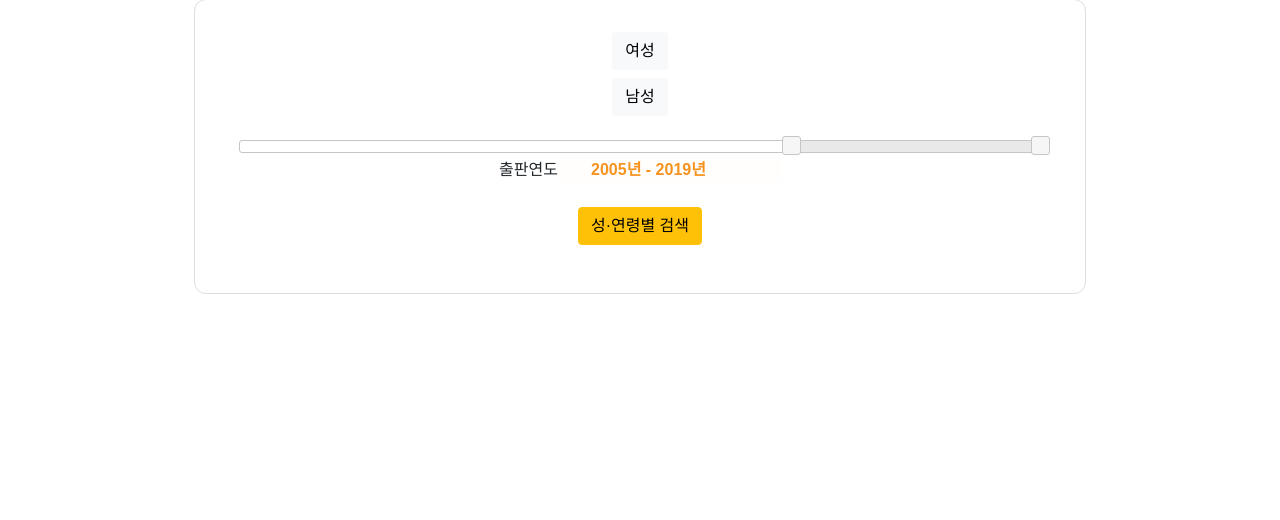
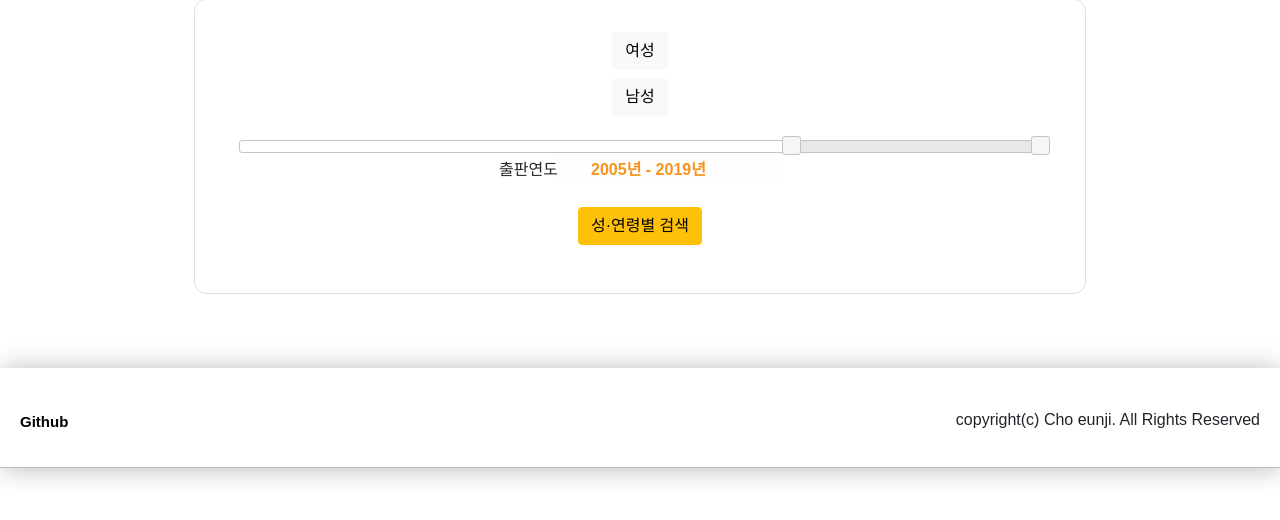
Before and after one commit to dmswl0311/library-AI-web-project, a Django app: page / in a window 1280 px wide. Shown: the part 174-694 px from the top of the page. Run offline with Django 3.2, Linux system fonts and the light colour scheme; data that the repository does not hold is empty; some libraries are stand-ins or nearby versions; some web fonts are replaced.

Commit message:
footer 추가, favicon 수정

```diff
--- a/mainapp/templates/index.html
+++ b/mainapp/templates/index.html
@@ -138,7 +138,7 @@
     <meta property="og:description" content="성,연령별 미대출 도서 추천받기">
     <meta property="og:image"
         content="https://images.unsplash.com/photo-1544716278-ca5e3f4abd8c?ixid=MXwxMjA3fDB8MHxwaG90by1wYWdlfHx8fGVufDB8fHw%3D&ixlib=rb-1.2.1&auto=format&fit=crop&w=967&q=80" />
-    <link rel=" shortcut icon" href="{% static 'img/favicon.ico' %}" />
+    <link rel=" shortcut icon" href="{% static 'img/books.ico' %}" />
     <script src="//ajax.googleapis.com/ajax/libs/jquery/1.10.2/jquery.min.js"></script>
     <link href="https://cdn.jsdelivr.net/npm/bootstrap@5.0.0-beta1/dist/css/bootstrap.min.css" rel="stylesheet"
         integrity="sha384-giJF6kkoqNQ00vy+HMDP7azOuL0xtbfIcaT9wjKHr8RbDVddVHyTfAAsrekwKmP1" crossorigin="anonymous">
@@ -151,6 +151,7 @@
     <link rel="stylesheet" type="text/css" href="https://cdn.rawgit.com/moonspam/NanumSquare/master/nanumsquare.css">
     <script src="https://code.jquery.com/jquery-1.12.4.js"></script>
     <script src="https://code.jquery.com/ui/1.12.1/jquery-ui.js"></script>
+
     <style type="text/css">
         a {
             text-decoration: none
@@ -252,6 +253,25 @@
 </head>
 
 <body>
+    <style>
+        @import url('https://fonts.googleapis.com/earlyaccess/notosanskr.css')
+        .nanumsquare {
+            font-family: 'NanumSquare', sans-serif !important;
+            }
+        .header{background: #fff; border-bottom: 1px solid #bbb; box-shadow:1px 1px 25px #bbb; height:100px;}
+		.header .header-box{overflow:hidden; padding: 0px 10px; margin-top:50px; }
+		.header h1{float:left; font-size:15px;}
+		.header h1 a{display: block; padding:10px; margin-top: 35px;}
+		.header h1 a img{max-width: 150px; max-height: 70px;}
+		.header .tnb{float:right; }
+		.header .tnb > ul > li {float:left; margin-top: 30px;
+    padding: 10px;}
+		.header .tnb > ul > li a{display: block; padding:10px; font-size:16px; margin-top:5px;}
+		.header{transition:all 0.3s;}
+		.header.fixed{position: fixed; width:100%; z-index:9999; top:0;}
+        a {color:#000; text-decoration:none}
+
+    </style>
 
     <center style="margin-top: 2rem;" class="UhBeeSeulvely">
         <h4>대구시립 두류도서관</h4>
@@ -530,6 +550,17 @@
         </center>
     </div>
 -->
+<div class="header NanumSquare">
+	<!-- 로고,메뉴 -->
+		<div class="header-box">
+			<h1><a href="https://github.com/dmswl0311/library-AI-web-project" target="_blank" style="font-weight: bold;">Github</a></h1>
+			<div class="tnb">
+				<ul>
+					<li>copyright(c) Cho eunji. All Rights Reserved</li>
+				</ul>
+			</div>
+		</div>
+	</div>
     <script>
         $(".btn_drop").click(function () {
             $(this).next().toggleClass("on");
--- a/mainapp/templates/search.html
+++ b/mainapp/templates/search.html
@@ -35,7 +35,7 @@
     <meta charset="UTF-8">
     <meta name="viewport" content="width=device-width, initial-scale=1.0">
     <title>제목통합검색결과</title>
-    <link rel="shortcut icon" href="{% static 'img/favicon.ico' %}" />
+    <link rel="shortcut icon" href="{% static 'img/books.ico' %}" />
     <!-- CSS only -->
     <link href="https://cdn.jsdelivr.net/npm/bootstrap@5.0.0-beta1/dist/css/bootstrap.min.css" rel="stylesheet"
         integrity="sha384-giJF6kkoqNQ00vy+HMDP7azOuL0xtbfIcaT9wjKHr8RbDVddVHyTfAAsrekwKmP1" crossorigin="anonymous">
```
Also changed, not shown: mainapp/templates/search_result.html (+31 -1 lines).
